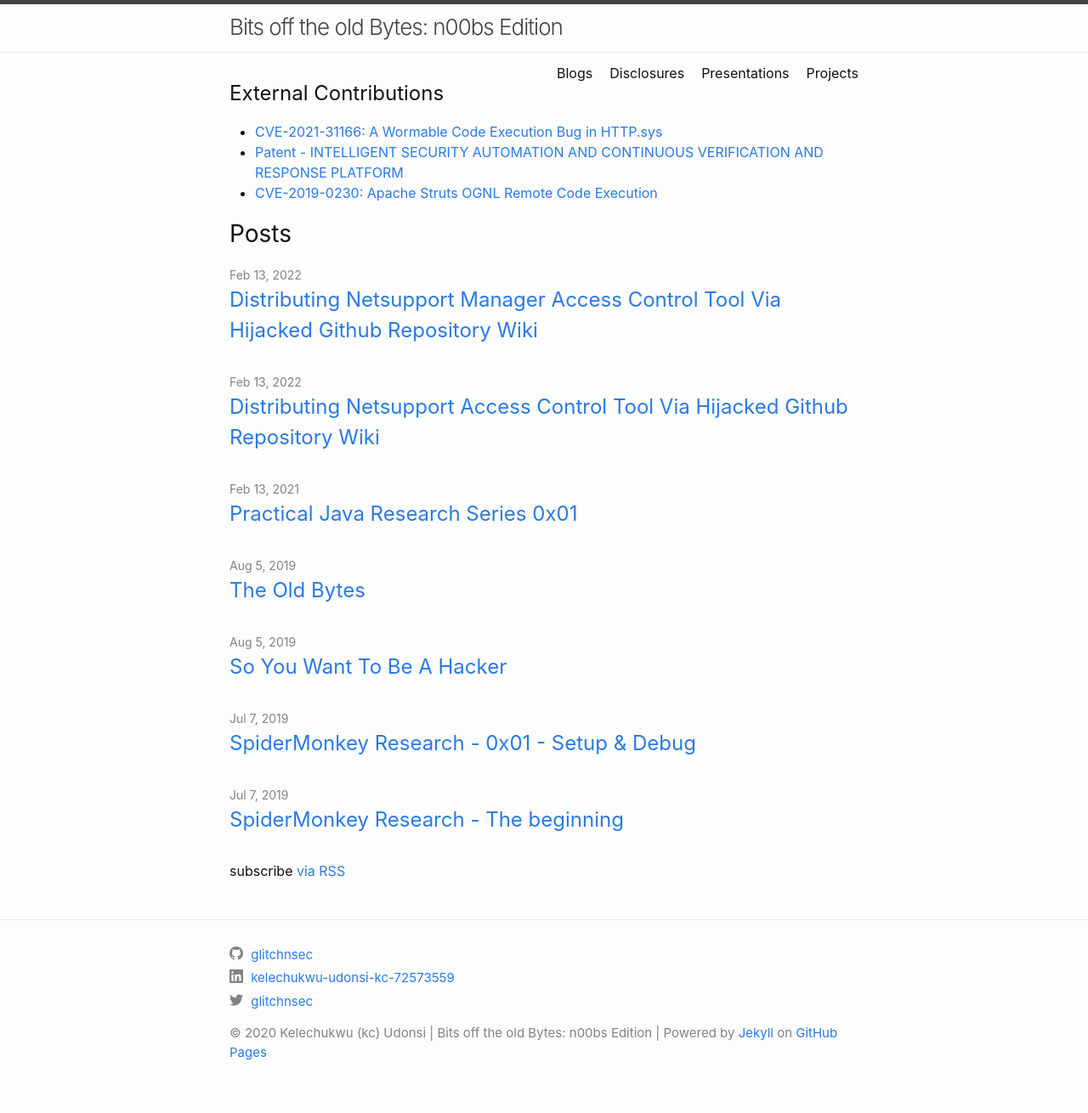
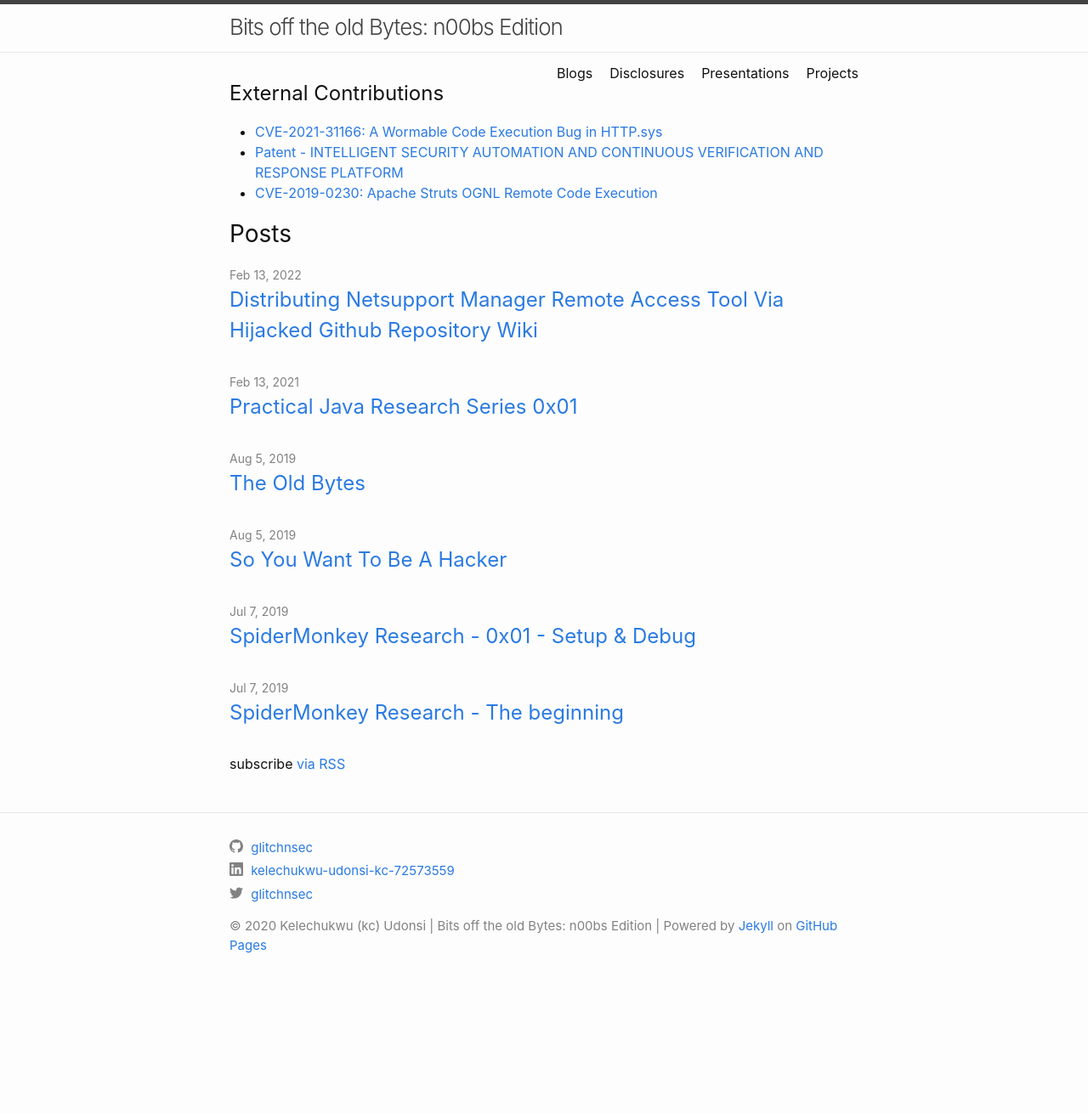
Before and after one commit to glitchnsec/glitchnsec.github.io, a Jekyll site: the page built from blog.md, in a window 1280 px wide. Shown: the whole page at 85% size. Built offline with Jekyll 4.4.1, drawn with Linux system fonts in a browser that asks for light colours; after the commit the page ends 1184 px from its top, so only the background shows below that; part of the change alters nothing that is shown.

Commit message:
rename file, update text

````diff
--- a/_posts/2022-02-13-distributing-netsupport-access-control-tool-via-hijacked-github-repository-wiki.md
+++ /dev/null
@@ -1,311 +0,0 @@
----
-layout: post
-date:   2022-02-13 02:26:00 -0500
-categories: threat-investigations
----
-
-Distributing NetSupport Remote Access Tool via Hijacked GitHub Repository Wikis
----
-
-<h3><b>Abstract</b></h3>
-The following details an interesting threat activity that seemed to have spanned Oct 2021 - Jan 2022. Certain now defunct GitHub accounts were found to update wiki pages having weak write permissions with links to trojanized binaries. Unsuspecting victims were compromised with the known remote access software NetSupport Manager Application.
-<br>
-
-<h3><b>911, What's your emergency?</b></h3>
-
-It's afternoon of Jan 23 2022 and I receive a message from a friend.
-
-![911](/assets/images/help!.png)
-
-Fig.1
-
-I ask a few interrogative questions just to make sure he knows what he saw. Most importantly, I care about Windows Defender has to say about the situation.
-
-![FAQ](/assets/images/faq.png)
-
-Fig.2
-
-I kid you not, I'm not allowing myself to believe it's a remote access trojan. I'm hoping it's like, wireless mice, delayed keyboard strokes etc. Great, Windows Defender is enabled. Call me old fashioned but Defender has come a long way, we'll give it that. Anyways, I ask a few more questions but eventually I scheduled a visit to the crime scene. It is important to note, the scene has been tainted because the victim did destroy some evidence by deleting files in the Downloads folder out of panic.
-
-<h3><b>Defender, what's your report</b></h3>
-
-**Step one**: Ask the guard.
-
-According to the on-prem security guard, Windows Defender, the last potential threat activity was `Nov. 11, 2021`.
-
-![wd_report](/assets/images/wd_report.png)
-
-Fig.3
-
-Defender reports the threat may not have been fully remediated. Defender also notes that threat did exhibit unwanted behavior on `Jan 23, 2022`. This is the date I was contacted.
-
-
-<h3><b>Do you even persist?</b></h3>
-
-Assuming we have a real threat actor, they have likely prepared for "turning off" the compromised device. Of course, who goes through all the trouble of compromising a victim and doesn't consider maintaining a foothold? In attacker Technique Tactics and Procedure, this is a tactic known as [Persistence](https://attack.mitre.org/tactics/TA0003/).
-
-**Step two**, identify the foothold. There are a couple techniques but one of the first I checked for was auto logon scripts. Specifically, [Startup Folder](https://attack.mitre.org/techniques/T1547/001).
-
-In the user startup folder, `%USERPROFILE%\AppData\Roaming\Microsoft\Windows\Start Menu\Programs\Startup\`, the first Indicator of Compromise is discovered.
-
-![Autoruns.ini.lnk image](/assets/images/autoruns_ini_lnk.png)
-
-Fig.14
-
-![Autoruns info](/assets/images/autoruns_dets.png)
-
-Fig.15
-
-A few telltale signs:
-
-- The filename leverages the default windows behavior to hide extensions to fool a user into thinking its a benign file. `Autoruns.ini.lnk` shows as `Autoruns.ini`. A `.lnk` file is a shortcut file to another application in Windows.
-
-- The target is `client32.exe`.
-- The target path is not `Program Files` or `Program Files (x86)`
-- The file write date is `Nov. 11. 2021`
-- The file location was hidden (Not shown. Screenshot not taken prior to remediation)
-
-What is `client32.exe`? Yeah I didn't know too, but let's Google it!
-
-According to `https://file.info`
-
-![fileinfo](/assets/images/fileinfo.png)
-
-Fig.4
-
-it is a component of NetSupport Manager Application. This application appears to be a product of a legitimate business in the UK. `https://www.netsupportmanager.com/platforms/windows/`
-
-![net sup remote info](/assets/images/netsupmanreminfo.png)
-
-Fig.5
-
-According to the victim's account, he is unaware of this application's presence.
-
-Alright, so he did in fact get compromised. But How??
-
-<h3><b>Establishing Timelines</b></h3>
-
-Cursory examination confirms the suspicion. Time to roll out the tools and put the puzzle pieces together.
-
-In digital forensics, we care about the five W's and one H. What, Where, Who, When, Why and How.
-
-The device is a 250 GB SSD and 8 GB RAM. Whilst I had the storage to image the RAM, I did not have the storage to image the disk. Of course the scene has been manipulated so pure memory forensics might offer little to no help. A disk image may offer visibility into deleted files. However, time and storage were a limitation.
-
-Given the scenario, I opted to use [Mandiant's Redline](https://www.fireeye.com/services/freeware/redline.html) for the preliminary host investigation. Copy Redline to flash disk and install on the victim machine offline. Then select type of artifacts to be gathered and execute.
-
-Redline has a TimeLine feature and we have a date `Nov 11. 2021` so let's see what artifacts were created around 2pm (according to Windows Defender's report.)
-
-![redline timeline 1](/assets/images/redline_p1.png)
-
-Fig.6
-
-It appears from the prefetch files, SmartScreen prompted the victim for verification. Then a scan by Windows Defender was triggered. Right after the scan concludes, NetSupport Manager file gets written to disk. This behavior suggests two possibilities. Either an RCE in Windows Defender or a self extracting ZIP archive. The later was found to be the case. However, the sample was not reverse engineering so it's inner workings are not known.
-
-<h3><b>The 'What'</b></h3>
-
-Two artifacts are known to us. `Gow-0.8.0.zip` and `client32.exe`. According to Redline's timeline summary, the `Gow-0.8.0.zip` file was obtained from GitHub.
-
-![gow-download](/assets/images/download_dets.png)
-
-Fig.7
-
-The download URL `https://github-releases.githubusercontent.com/426168326/57107ec2-d330-4ed8-829a-35b82902f7de...` gives us the repository ID from which this file was downloaded. Using the undocumented but useful API `/repositories/<ID>`, we can query a repository by ID.
-
-![github_repo](/assets/images/github_repo.png)
-
-Fig.8
-
-Great (sarcastically), the repository is gone. Interesting because there's a legitimate `Gow` [repository on Github](https://github.com/bmatzelle/gow/releases/tag/v0.8.0) and the latest version? `0.8.0`. At this point, the connection is unclear.
-
-Since the sample on disk is deleted and the repository is gone, we can only learn about the sample if we knew it's hash.
-
-Unfortunately, the download metadata does not contain the file hash, but we see a hash for the `NSM.LIC` file for NetSupport Manager Application. Whilst there are other files like `.dll` and `.ini` files, the binary files may not lead us to much and the `.ini` file is a configuration file likely unique to the victim. The license file gives us the details on **Who** this application was licensed to!
-
-At the time, `NSM.LIC` file was hidden and I missed it during my initial evidence collection. Luckily searching the hash led me to this `https://any.run` [report](https://any.run/report/3dfd99f196890ba6195f1ed90da2f3263b5a2f001d313741df764e7f14606b40/f64884ff-e947-4929-9d9d-101a2de7340d). This was the first sign of another ITW activity. Any run allows the viewing of files uploaded to the community domain.
-
-![NSM license](/assets/images/nsm_license.png)
-
-Fig.9
-
-Alright, we have pseudo-WHO. Save from contacting the Vendor, threat actor `Freddy` could be whoever. The `https://any.run` report was generated `Jan 20. 2022`. The License was generated `Nov. 14 2017`. Threat actor `Freddy` has been in business for over 3 years.
-
-The sample from this `https://any.run` [report](https://any.run/report/3dfd99f196890ba6195f1ed90da2f3263b5a2f001d313741df764e7f14606b40/f64884ff-e947-4929-9d9d-101a2de7340d) appears to exhibit similar behavior to our sample. Are they the same sample? We still need our hash to tell!
-
-Enter Windows Defender. Redline TimeLine suggests Windows Defender wrote scan file for this sample (See Fig.6 - Highlight 3). The file written by Windows Defender was `C:\Users\All Users\Microsoft\Windows Defender\Scans\History\Service\DetectionHistory\17\4AEF7B1B-238E-4397-A59E-67DDDDF5DE97`
-
-The content of the file is binary, the format was not investigated, but it has some obvious wide character strings.
-
-![](/assets/images/wd_detail.png)
-
-Fig.10
-
-Thanks to Windows Defender, we have all three hash types to search the internet with. Our sample hash differs from the sample in the discovered report. However the threat actor is either the same or a licensed copy of Net Support Manager was stolen and used for these attacks.
-
-Searching our sample SHA1 hash `5eaf9684a6f80fcd59aa00228cb5379ec3f026438b3ccdd8d26b25a6f4b53b97` yields the following:
-
-- A [GitHub issue on GammaRay repository](https://github.com/KDAB/GammaRay/issues/658) on GitHub.
-
-  ![](/assets/images/hash_found!.png)
-
-  Fig.11
-
-- VirusTotal [report](https://www.virustotal.com/gui/file/5eaf9684a6f80fcd59aa00228cb5379ec3f026438b3ccdd8d26b25a6f4b53b97/details). Perfect! Our sample is out there and recognized by a few endpoint protection software as malicious. This is good news. It was first uploaded to VirusTotal `Nov 07, 2021`. So far, threat actor has had 3 months (Oct 2021 - Jan 2022) to work undetected.
-
-We have found our sample on another repository. The GitHub user `dantti` mentions the suggestion '"Restrict editing to users in teams with push access only" on Wiki pages...'. The GitHub user `mleev` had updated the GammaRay Wiki home to include a shortened URL link to another repository containing the malicious sample.
-
-This could mean the `Gow` repository suffered the same attack and sure enough [it did](https://github.com/bmatzelle/gow/issues?q=is%3Aissue+is%3Aclosed).
-
-![](/assets/images/gow_hacked.png)
-
-Fig.12
-
-The GitHub issues were opened `Dec 23, 2021`. The threat actor began making the link updates `Oct 21, 2021` under different GitHub usernames.
-
-![](/assets/images/wiki_updates.png)
-
-Fig.13
-
-![](/assets/images/gow_hacked2.png)
-
-Fig.16
-
-![](/assets/images/urlscan.png)
-
-Fig.17
-
-<h3><b>The 'How'</b></h3>
-
-<h4><b>What really happened on `Nov 11. 2021` ?</b></h4>
-
-The victim accounts that on this day, it was a day off; Remembrance day. He was working on a programming project. Something leveraging AWS Lambda functions for automation but does not recall visiting the repository. Browser history and Redline Timeline suggests the file was manually downloaded. It is likely the victim's memory is not accurate. Understandably, it's been some time and over the holidays.
-
-At this point, the victim recalls he was in search of some linux tools for Windows environment after briefly complaining to a friend on social media.
-
-The victim had visited this repository on `Nov 11. 2021` during which the Wiki download links were trojanized.
-
-<h3><b>The 'When'</b></h3>
-
-The scope of the attack or how many users may have been compromised is still unknown. The earliest Wiki corruption known is still Oct 2021 but the NetSupport Manager license dates back to Nov 2017.
-
-<h3><b>The 'Why'</b></h3>
-
-The motive of the attacker is unclear but the attacks are likely targeting developers using or working on large C++ Windows projects.
-
-It is unknown what other repositories may have been compromised. GitHub support was contacted with the findings but is yet to respond.
-
-A close examination of the properties of the `Gow` and `GammaRay` such as repository user size, relevance etc may yield other potentially compromised repositories.
-
-It is important to note that GitHub Wiki pages are [locked down](https://docs.github.com/en/communities/documenting-your-project-with-wikis/changing-access-permissions-for-wikis) by default.
-
-<h3><b>The 'Who'</b></h3>
-
-Although still unclear, as the licensed software may have been stolen, the licensee is named `Freddy`. Investigating the compromised wikis yields the following now defunct GitHub User names:
-
-`kirniko`, `arseij`, `anokn`, `arnoyr`, `mleev`, `immki`, `sa3388`, `da4567`, `rinlt`, `nikefi`
-
-Network traffic suggests the control server resides in Russia.
-
-![](/assets/images/network_p1.png)
-
-Fig.16
-
-<h2><b>Remediation - Victim</b></h2>
-
-To conduct remediation, the sample was detonated on `https://any.run` and the [generated report](https://any.run/report/5eaf9684a6f80fcd59aa00228cb5379ec3f026438b3ccdd8d26b25a6f4b53b97/e2ad6b3d-99e7-4bcc-af0e-cc0c8763aa4f) was used to craft a PowerShell script to remove artifacts and restore normal operating conditions.
-
-The sample appears to install Net Support Manager client service with a configuration specifying the remote control server.
-
-Reverse engineering of the dropper malware was not performed. An exercise left for the curious reader!
-
-The remediation script is shown and linked below:
-
-```ps1
-## Use at your own risk
-## This is a dirty tool
-## This tool is not written with high standards
-## @glitchnsec 2022
-
-## Remove IoCs
-function Remove-IOCs {
-
-  # Terminate the running Net Support Manager
-  # stop and delete the associated service
-  $service = $(gwmi win32_service -Filter "DisplayName like '%Net%Support%Manager%'")
-  if ($service) {
-    $service.StopService()
-    $service.Delete()
-  }
-
-  # Filesystem IOCs are located in "$env:USERPROFILE\AppData\Roaming\WinSup"
-  If ($(Test-Path -Path "$env:USERPROFILE\AppData\Roaming\WinSup")) {
-    Remove-Item -Path "$env:USERPROFILE\AppData\Roaming\WinSup" -Recurse -Force
-
-  }
-
-  # The autoruns file that ensures persistence
-  If ($(Test-Path -Path "$env:USERPROFILE\AppData\Roaming\Microsoft\Windows\Start Menu\Programs\Startup\autoruns.ini.lnk")){
-    Remove-Item -Path "$env:USERPROFILE\AppData\Roaming\Microsoft\Windows\Start Menu\Programs\Startup\autoruns.ini.lnk" -Force
-  }
-
-  # Find the file saved by client.exe
-  # C:\Users\admin\AppData\Local\Microsoft\Windows\Temporary Internet Files\Content.IE5\PO2HN1X2\loca[1].htm
-  # likely not relevant
-  $f = $(Get-ChildItem -Recurse -Filter "loca[1].htm" -Path "$env:USERPROFILE\AppData\Microsoft\Windows\Temporary Internet Files\" -ErrorAction SilentlyContinue)
-
-  if ($f) {
-
-    Remove-Item -Path "$f.FullName" -Force
-
-  }
-
-  # Registry IoCs
-  if ($(Test-Path -Path "HKCU:\SOFTWARE\WinRAR SFX")) {
-    # Remove this, the program wrote it
-    Remove-Item -Path "HKCU:\SOFTWARE\WinRaR SFX" -Recurse -Force
-  }
-
-
-  # Not sure about the other Registry writes. Most look benign or default.
-  # They are registry write events so might be sus but we'll see
-  # https://any.run/report/5eaf9684a6f80fcd59aa00228cb5379ec3f026438b3ccdd8d26b25a6f4b53b97/e2ad6b3d-99e7-4bcc-af0e-cc0c8763aa4f#registry
-
-}
-
-## Block communication on Firewall
-# incase we missed anything
-function Update-Firewall {
-  New-NetFirewallRule -DisplayName "Block Brassaffid.com C&C" -Direction Outbound -LocalPort Any -Protocol TCP -Action Block -RemoteAddress 185.87.49.233/23
-  New-NetFirewallRule -DisplayName "Block Brassaffid.com C&C" -Direction Outbound -LocalPort Any -Protocol TCP -Action Block -RemoteAddress 62.172.138.35/23
-  New-NetFirewallRule -DisplayName "Block Brassaffid.com C&C" -Direction Outbound -LocalPort Any -Protocol TCP -Action Block -RemoteAddress 23.108.57.144/23
-
-}
-
-Remove-IOCs
-Update-Firewall
-
-```
-
-<h2><b>Remediation - Public GitHub Repository Wiki</b></h2>
-
-Open source GitHub repository owners should verify their Wiki pages have the appropriate read/write permissions set. Review the [GitHub documentation](https://docs.github.com/en/communities/documenting-your-project-with-wikis/changing-access-permissions-for-wikis). Make sure the "**Restrict editing to collaborators only**" is checked
-
-If your Wiki Home contains links to Windows Executable binaries, and your Wiki home page was not previously hardened, verify that your Wiki history does not contain edits by the following users: `kirniko`, `arseij`, `anokn`, `arnoyr`, `mleev`, `immki`, `sa3388`, `da4567`, `rinlt`, `nikefi`. This list may be non-exhaustive. Additionally, verify that shortened links have  NOT been used to link binaries. Especially links hosted by the URL shortener service: `https:\\linkify.me`. This was the shortner service observed to be used by the attacker.
-
-If your Wiki Home was found to be compromised, announce to and advice your users accordingly.
-
-<h2><b>Threat IoCs</b></h2>
-
-See `https://any.run` [report](https://any.run/report/5eaf9684a6f80fcd59aa00228cb5379ec3f026438b3ccdd8d26b25a6f4b53b97/e2ad6b3d-99e7-4bcc-af0e-cc0c8763aa4f#files) for full details
-
-|FileName|Hash - sha1|Comments |
-|---|---|---|
-|N/A|B26BC424724A69565AF64F70AACE5890671254E2| FileName not provided. artifact is likely unique to victim |
-|`%USERPROFILE%\AppData\Roaming\WinSup\`|N/A| Folder is hidden and read-only|
-|`%USERPROFILE%\AppData\Roaming\Microsoft\Windows\Start Menu\Programs\Startup\autoruns.ini.lnk`|N/A|Hash not provided, artifact is unique to victim|
-
-<h2><b>ShoutOuts</b></h2>
-
-- Shout out to users who reported the breach to the repository owners for `Gow` and `GammaRay`.
-- Shout out to the repository maintainers for `Gow` and `GammaRay` for responding and locking down their wikis
-- Shout out to the user(s) that uploaded the sample to Virus Total and VX Intel.
-- Shout out to the endpoint detection products that probably protected users from further compromise.
--- a/_posts/2022-02-13-distributing-netsupport-manager-access-control-tool-via-hijacked-github-repository-wiki.md
+++ b/_posts/2022-02-13-distributing-netsupport-manager-remote-access-tool-via-hijacked-github-repository-wiki.md
@@ -8,7 +8,7 @@ Distributing NetSupport Manager Remote Access Tool via Hijacked GitHub Repositor
 ---
 
 <h3><b>Abstract</b></h3>
-The following details an interesting threat activity that seemed to have spanned Oct 2021 - Jan 2022. Certain now defunct GitHub accounts were found to update wiki pages having weak write permissions with links to trojanized binaries. Unsuspecting victims were compromised with the known remote access software NetSupport Manager Application.
+The following details an interesting threat activity that seemed to have spanned Oct 2021 - Jan 2022. Certain now defunct GitHub accounts were found to update wiki pages having weak write permissions with links to trojanized binaries. Unsuspecting victims were compromised with the known remote access software NetSupport Manager Application. A remote access tool/trojan is a software designed to allow a remote personnel fully control/manipulate a client computer.
 <br>
 
 <h3><b>911, What's your emergency?</b></h3>
````
